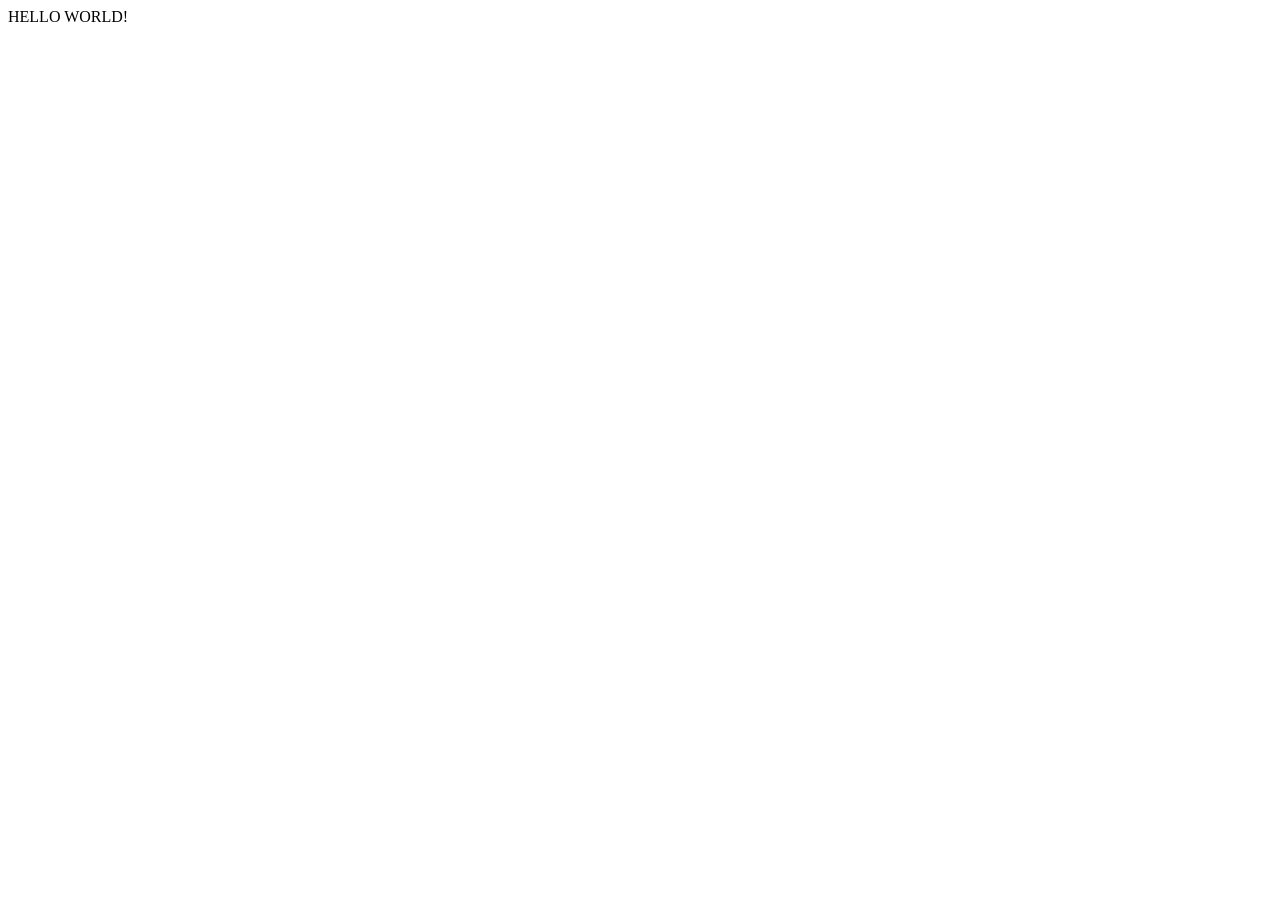
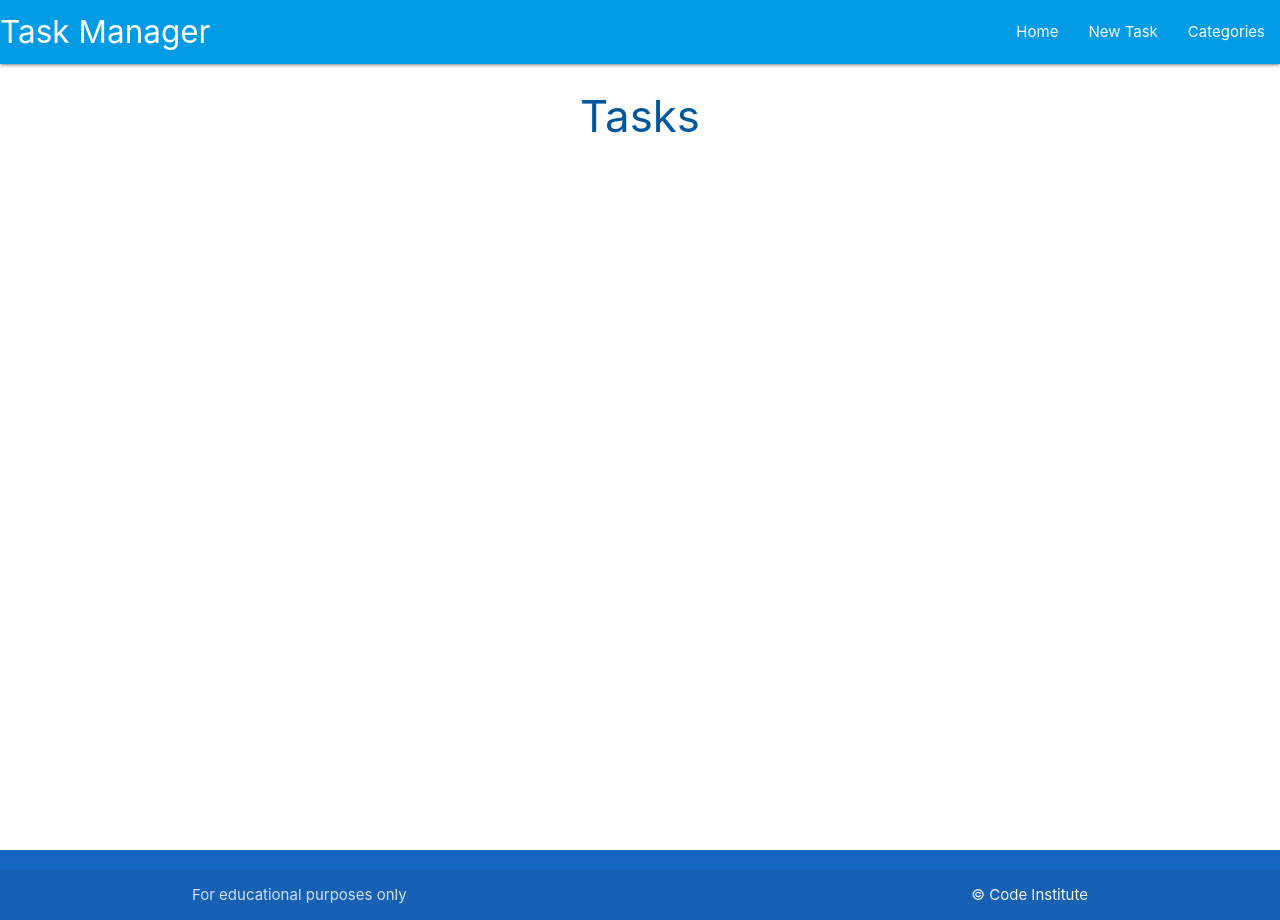
Before and after one commit to Nmyhi/flask-aqlalchemy-task-manager, a Flask app: page / in a window 1280 px wide. Before the commit the page is almost empty. Run offline with Flask 2, Linux system fonts and the light colour scheme.

Commit message:
Add front end template

```diff
--- a/taskmanager/routes.py
+++ b/taskmanager/routes.py
@@ -2,6 +2,7 @@ from flask import render_template
 from taskmanager import app, db
 from taskmanager.models import Category, Task
 
+
 @app.route("/")
 def home():
-    return render_template("base.html")
+    return render_template("tasks.html")
--- /dev/null
+++ b/taskmanager/static/css/style.css
@@ -0,0 +1,9 @@
+body {
+    display: flex;
+    min-height: 100vh;
+    flex-direction: column;
+}
+
+main {
+    flex: 1 0 auto;
+}
--- /dev/null
+++ b/taskmanager/static/js/script.js
@@ -0,0 +1,5 @@
+document.addEventListener('DOMContentLoaded', function () {
+    // sidenav initialization
+    let sidenav = document.querySelectorAll('.sidenav');
+    M.Sidenav.init(sidenav);
+});
--- a/taskmanager/templates/base.html
+++ b/taskmanager/templates/base.html
@@ -4,9 +4,67 @@
     <meta charset="UTF-8" />
     <meta http-equiv="X-UA-Compatible" content="IE=edge" />
     <meta name="viewport" content="width=device-width, initial-scale=1.0" />
+    <link
+      rel="stylesheet"
+      href="https://cdnjs.cloudflare.com/ajax/libs/font-awesome/6.4.2/css/all.min.css"
+      integrity="sha512-z3gLpd7yknf1YoNbCzqRKc4qyor8gaKU1qmn+CShxbuBusANI9QpRohGBreCFkKxLhei6S9CQXFEbbKuqLg0DA=="
+      crossorigin="anonymous"
+      referrerpolicy="no-referrer"
+    />
+    <link
+      rel="stylesheet"
+      href="https://cdnjs.cloudflare.com/ajax/libs/materialize/1.0.0/css/materialize.min.css"
+      type="text/css"
+    />
+    <link
+      rel="stylesheet"
+      href="{{ url_for('static', filename='css/style.css') }}"
+      type="text/css"
+    />
     <title>Task Manager</title>
   </head>
   <body>
-    HELLO WORLD!
+    <header>
+      <!--top navbar-->
+      <nav class="light-blue darken-1">
+        <div class="nav-wrapper">
+          <a href="{{ url_for('home') }}" class="brand-logo">Task Manager</a>
+          <a href="#" data-target="mobile-demo" class="sidenav-trigger"
+            ><i class="fas fa-bars"></i
+          ></a>
+          <ul class="right hide-on-med-and-down">
+            <li><a href="{{ url_for('home') }}">Home</a></li>
+            <li><a href="">New Task</a></li>
+            <li><a href="">Categories</a></li>
+          </ul>
+        </div>
+      </nav>
+
+      <!--Mobile sidenav-->
+      <ul class="sidenav" id="mobile-demo">
+        <li><a href="{{ url_for('home') }}">Home</a></li>
+        <li><a href="">New Task</a></li>
+        <li><a href="">Categories</a></li>
+      </ul>
+    </header>
+
+    <main class="container">{% block content %} {% endblock %}</main>
+
+    <footer class="page-footer blue darken-3">
+      <div class="footer-copyright">
+        <div class="container">
+          For educational purposes only
+          <a
+            class="grey-text text-lighten-4 right"
+            href="https://codeinstitute.net"
+            >&copy; Code Institute</a
+          >
+        </div>
+      </div>
+    </footer>
+
+    <!-- Compiled and minified JavaScript -->
+    <script src="https://cdnjs.cloudflare.com/ajax/libs/materialize/1.0.0/js/materialize.min.js"></script>
+    <script src="{{ url_for('static', filename='js/script.js') }}"></script>
   </body>
 </html>
--- /dev/null
+++ b/taskmanager/templates/tasks.html
@@ -0,0 +1,5 @@
+{% extends "base.html" %} {% block content %}
+
+<h3 class="light-blue-text text-darken-4 center-align">Tasks</h3>
+
+{% endblock %}
```
Also changed, not shown: .theia/settings.json (added).
